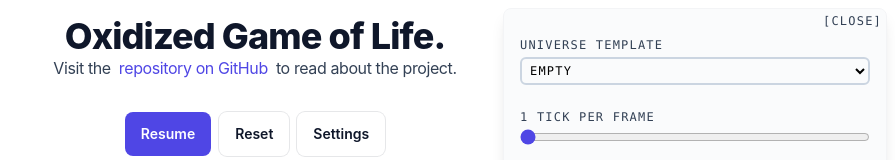
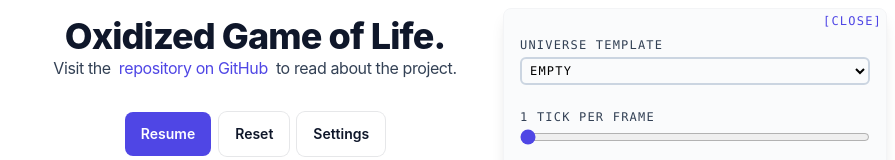
Before and after one commit to tobiplay/wasm-game-of-life, a SvelteKit app in the folder svelte/: page / in a window 1280 px wide. Both pictures are taken after a click on the button "Settings". Shown: the top 160 px of the page, without its empty margins (385-1280 px from the left). Built offline with nearby package versions, Linux system fonts and the light colour scheme; no server answers; a web font is replaced by a local one.

Commit message:
Add `on:mouseleave` to settings menu

```diff
--- a/svelte/src/components/Settings.svelte
+++ b/svelte/src/components/Settings.svelte
@@ -14,12 +14,15 @@
     ? 'hidden'
     : ''} absolute w-[calc(100vw-1em)] sm:max-w-sm bg-gray-50 bg-opacity-75 m-2 backdrop-filter backdrop-blur-sm border border-gray-100 rounded-lg shadow-lg divide-y divide-gray-100 focus:outline-none right-0 top-0"
   {id}
+  on:mouseleave={() => {
+    $hidden = true;
+  }}
 >
   <div class="py-2" role="none">
     <button
       on:click={() => ($hidden = true)}
-      class="-my-1 mx-1 font-mono uppercase text-xs text-slate-700
-      tracking-widest justify-right flex ml-auto hover:underline"
+      class="-my-1 mx-1 font-mono uppercase text-xs text-indigo-600
+      tracking-widest justify-right flex ml-auto hover:underline hover:text-indigo-800"
     >
       [close]
     </button>
```
